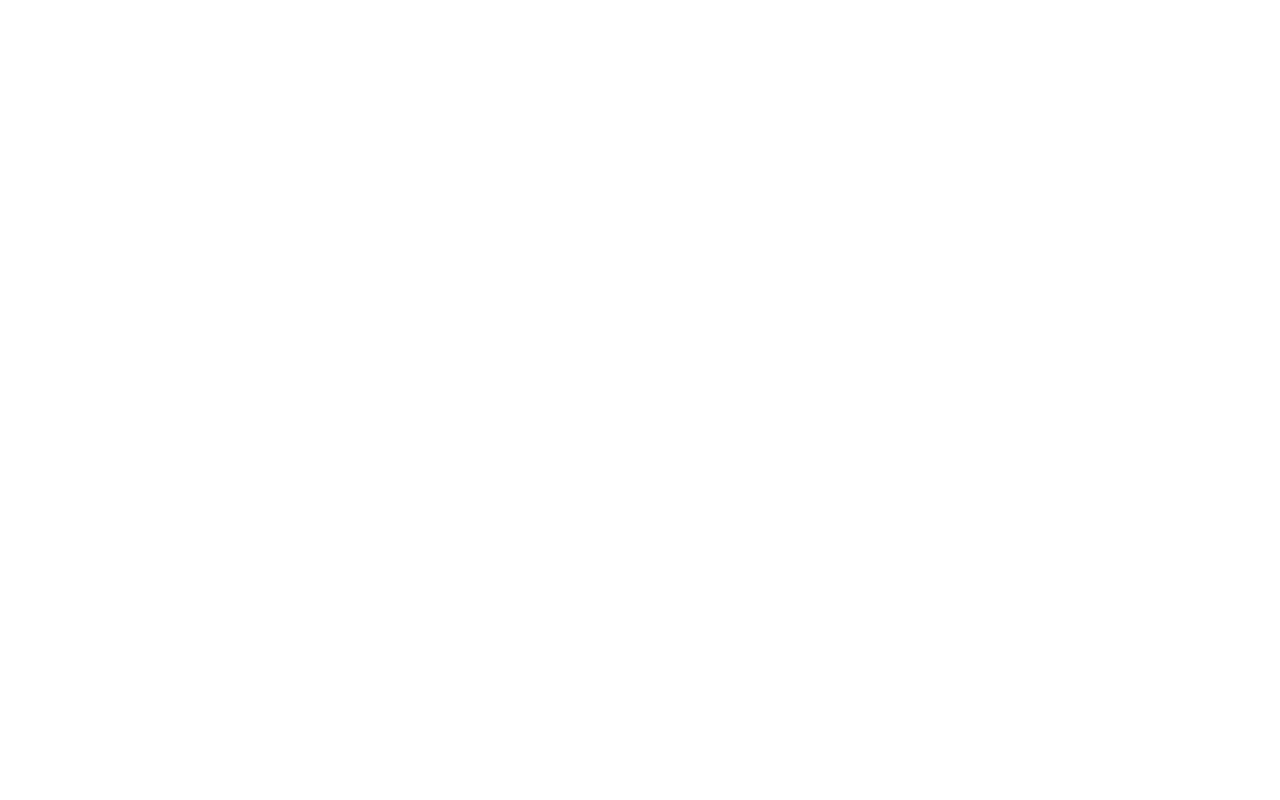
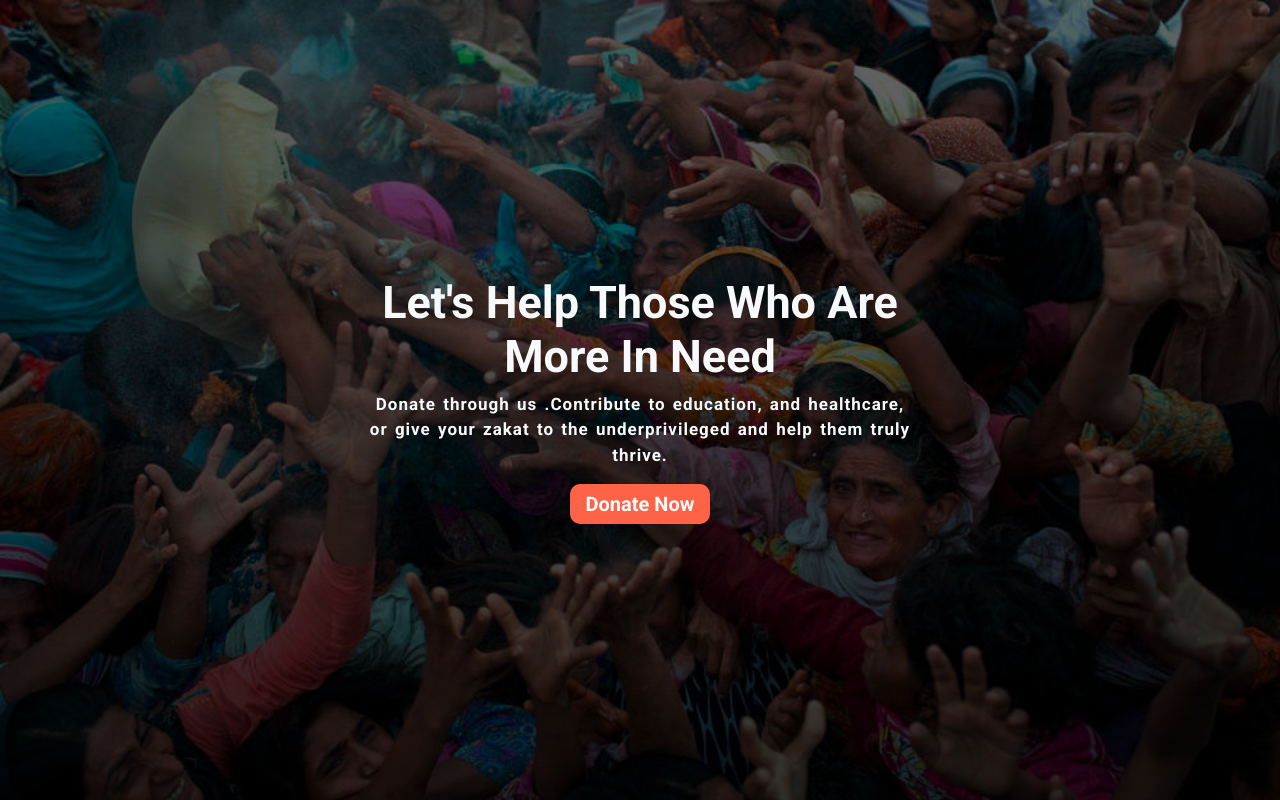
Before and after one commit to marufurs4294/Donate-Todays, a plain HTML site: page index.html in a window 1280 px wide. Drawn offline with nearby package versions, Linux system fonts and the light colour scheme.

Commit message:
top banner added

```diff
--- a/index.html
+++ b/index.html
@@ -1,28 +1,63 @@
-<!doctype html>
+<!DOCTYPE html>
 <html lang="en">
   <head>
     <!-- Required meta tags -->
-    <meta charset="utf-8">
-    <meta name="viewport" content="width=device-width, initial-scale=1">
+    <meta charset="utf-8" />
+    <meta name="viewport" content="width=device-width, initial-scale=1" />
 
     <!-- Bootstrap CSS -->
-    <link href="https://cdn.jsdelivr.net/npm/bootstrap@5.0.2/dist/css/bootstrap.min.css" rel="stylesheet" integrity="sha384-EVSTQN3/azprG1Anm3QDgpJLIm9Nao0Yz1ztcQTwFspd3yD65VohhpuuCOmLASjC" crossorigin="anonymous">
+    <link
+      href="https://cdn.jsdelivr.net/npm/bootstrap@5.0.2/dist/css/bootstrap.min.css"
+      rel="stylesheet"
+      integrity="sha384-EVSTQN3/azprG1Anm3QDgpJLIm9Nao0Yz1ztcQTwFspd3yD65VohhpuuCOmLASjC"
+      crossorigin="anonymous"
+    />
     <!-- Favicon -->
-    <link rel="shortcut icon" href="./images/favicon.png" type="image/x-icon">
+    <link rel="shortcut icon" href="./images/favicon.png" type="image/x-icon" />
     <!-- Font Awesome -->
-    <link rel="stylesheet" href="https://cdnjs.cloudflare.com/ajax/libs/font-awesome/6.1.2/css/all.min.css" integrity="sha512-1sCRPdkRXhBV2PBLUdRb4tMg1w2YPf37qatUFeS7zlBy7jJI8Lf4VHwWfZZfpXtYSLy85pkm9GaYVYMfw5BC1A==" crossorigin="anonymous" referrerpolicy="no-referrer" />
+    <link
+      rel="stylesheet"
+      href="https://cdnjs.cloudflare.com/ajax/libs/font-awesome/6.1.2/css/all.min.css"
+      integrity="sha512-1sCRPdkRXhBV2PBLUdRb4tMg1w2YPf37qatUFeS7zlBy7jJI8Lf4VHwWfZZfpXtYSLy85pkm9GaYVYMfw5BC1A=="
+      crossorigin="anonymous"
+      referrerpolicy="no-referrer"
+    />
     <!-- Google Font -->
-    <link rel="preconnect" href="https://fonts.googleapis.com">
-    <link rel="preconnect" href="https://fonts.gstatic.com" crossorigin>
-    <link href="https://fonts.googleapis.com/css2?family=Lobster&family=Roboto:wght@700&display=swap" rel="stylesheet">
+    <link rel="preconnect" href="https://fonts.googleapis.com" />
+    <link rel="preconnect" href="https://fonts.gstatic.com" crossorigin />
+    <link
+      href="https://fonts.googleapis.com/css2?family=Lobster&family=Roboto:wght@700&display=swap"
+      rel="stylesheet"
+    />
     <!-- Custom Css -->
-    <link rel="stylesheet" href="style.css">
+    <link rel="stylesheet" href="style.css" />
     <title>Donate Todays</title>
   </head>
   <body>
-
+    <!-- Top Banner -->
+    <section class="top-banner d-flex align-items-center">
+      <div class="container">
+        <div class="row justify-content-center text-center">
+          <div class="col-lg-6">
+            <div class="content">
+              <h1 class="text-light">Let's Help Those Who Are More In Need</h1>
+              <p class="text-light">
+                Donate through us .Contribute to education, and healthcare, or
+                give your zakat to the underprivileged and help them truly
+                thrive.
+              </p>
+              <a type="button" href="" class="btn btn-tomato">Donate Now</a>
+            </div>
+          </div>
+        </div>
+      </div>
+    </section>
 
     <!-- Bootstrap Bundle with Popper -->
-    <script src="https://cdn.jsdelivr.net/npm/bootstrap@5.0.2/dist/js/bootstrap.bundle.min.js" integrity="sha384-MrcW6ZMFYlzcLA8Nl+NtUVF0sA7MsXsP1UyJoMp4YLEuNSfAP+JcXn/tWtIaxVXM" crossorigin="anonymous"></script>
+    <script
+      src="https://cdn.jsdelivr.net/npm/bootstrap@5.0.2/dist/js/bootstrap.bundle.min.js"
+      integrity="sha384-MrcW6ZMFYlzcLA8Nl+NtUVF0sA7MsXsP1UyJoMp4YLEuNSfAP+JcXn/tWtIaxVXM"
+      crossorigin="anonymous"
+    ></script>
   </body>
 </html>
--- a/style.css
+++ b/style.css
@@ -0,0 +1,29 @@
+/* Common Css */
+*{
+    font-family: 'Roboto', sans-serif;
+    color: #000;
+}
+h1{
+    font-size: 45px;
+}
+p{
+    font-size: 17px;
+    letter-spacing: 1px;
+    word-spacing: 2px;
+}
+.btn-tomato{
+    color: #fff;
+    background-color: tomato;
+    padding: 4px 15px;
+    border-radius: 10px;
+    transition: .5s;
+    font-size: 20px;
+}
+
+
+/* Top Banner */
+.top-banner{
+background:linear-gradient(rgba(0, 0, 0, .60) ,rgba(0, 0, 0,.80)) ,url(./images/donation6.jpg);
+    background-size: cover;
+    height: 100vh;
+}
```
